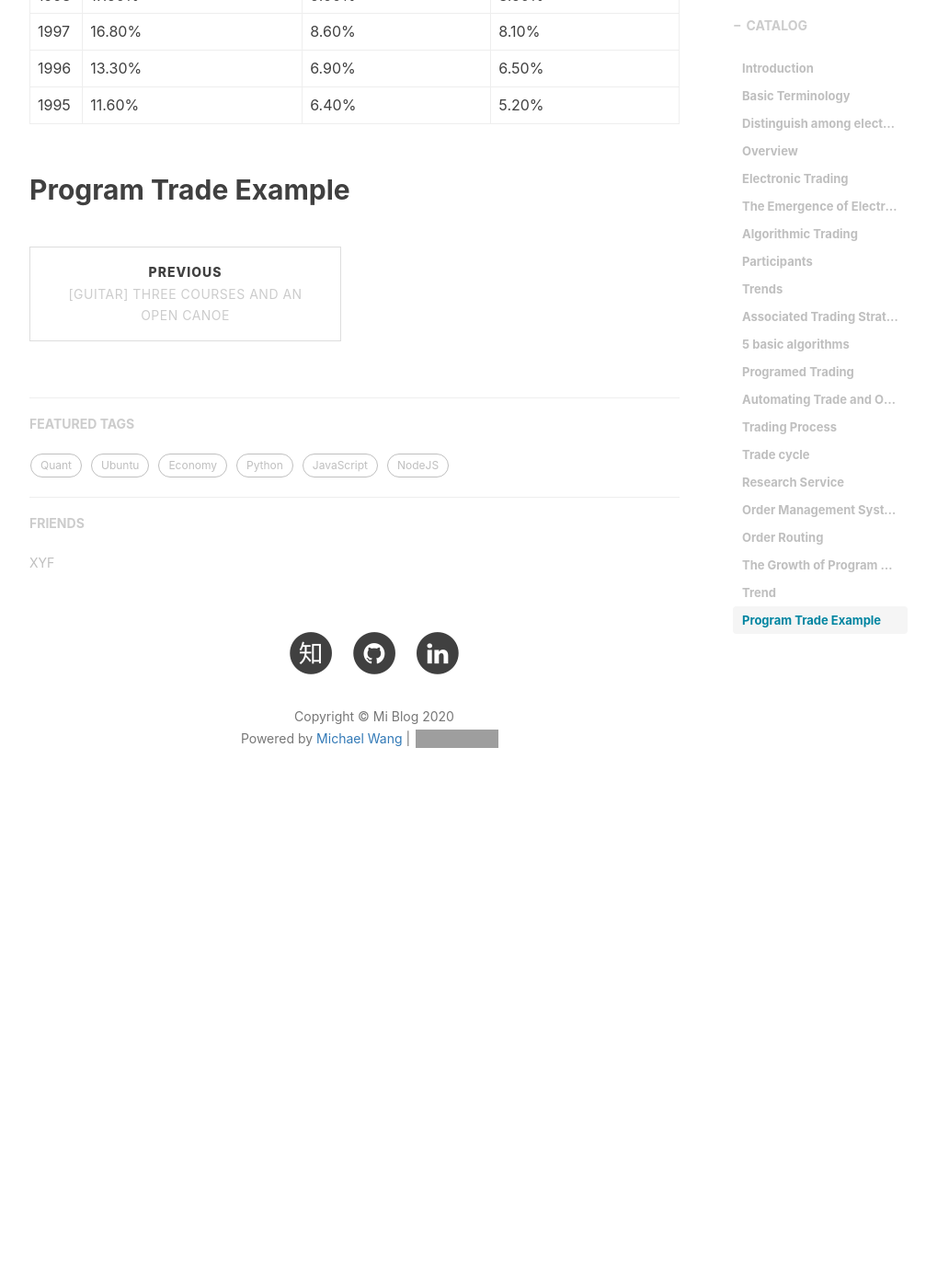
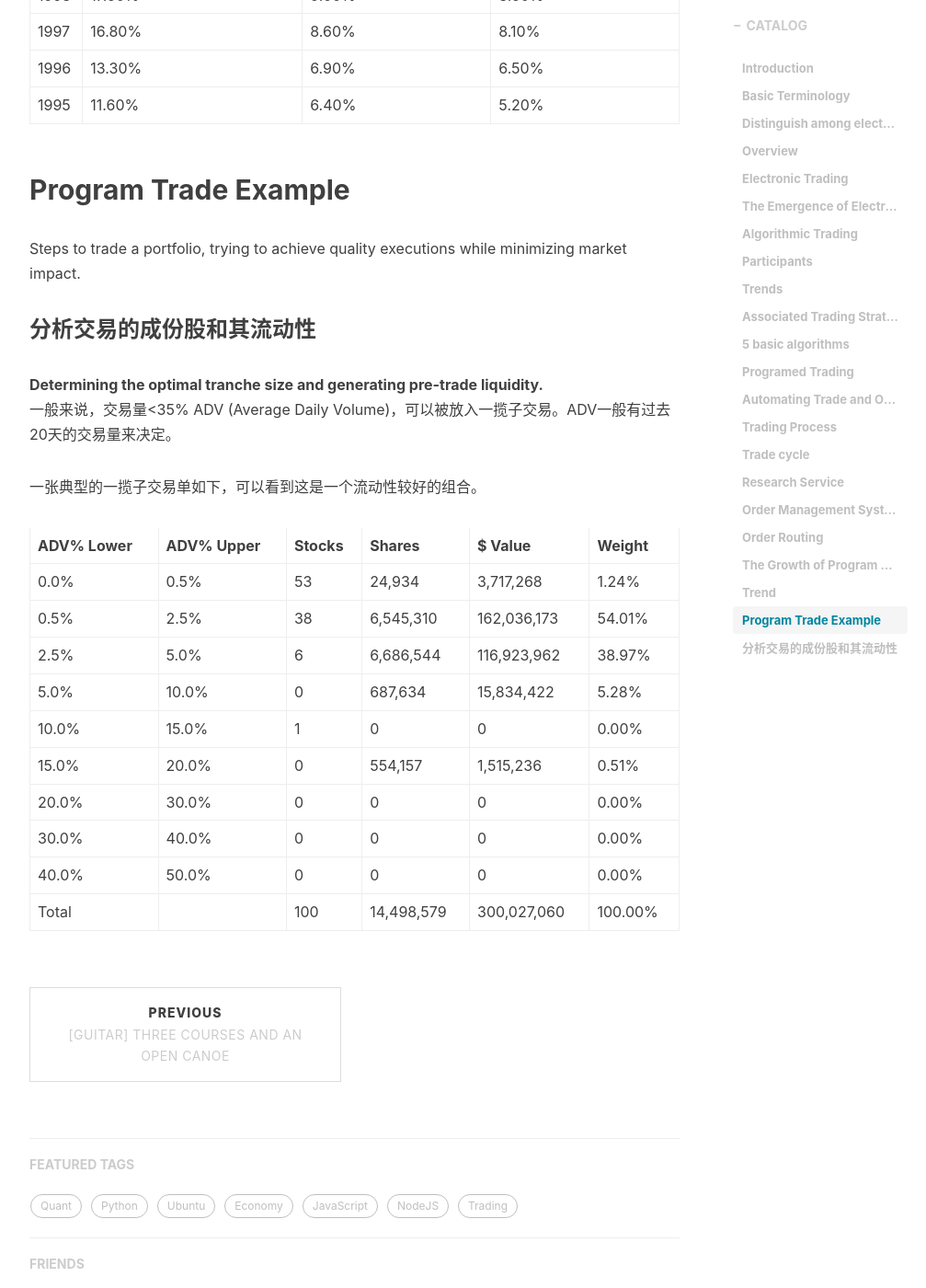
Before and after one commit to Michany/Michany.github.io, a Jekyll site: the page built from _posts/2020-04-12-E-Trading-Complete-Guide.md, in a window 1280 px wide and 1400 px high, scrolled down 5581 px. Shown: the whole window at 92% size, without its empty margins (233-1240 px from the left). Built offline with Jekyll 4.4.1, drawn with Linux system fonts in a browser that asks for light colours; nearby versions of some CDN libraries; comment, search, counter and statistics services are not loaded; before the commit the page ends 6461 px from its top, so only the background shows below that; grey boxes are pictures that could not be loaded.

Commit message:
add post

```diff
--- a/_posts/2020-04-12-E-Trading-Complete-Guide.md
+++ b/_posts/2020-04-12-E-Trading-Complete-Guide.md
@@ -139,3 +139,22 @@
 1995 | 11.60% | 6.40% | 5.20%
 
 ## Program Trade Example
+Steps to trade a portfolio, trying to achieve quality executions while minimizing market impact.
+### 分析交易的成份股和其流动性
+**Determining the optimal tranche size and generating pre-trade liquidity.**
+一般来说，交易量<35% ADV (Average Daily Volume)，可以被放入一揽子交易。ADV一般有过去20天的交易量来决定。
+
+一张典型的一揽子交易单如下，可以看到这是一个流动性较好的组合。
+
+ADV% Lower | ADV% Upper | Stocks | Shares | $   Value | Weight
+-- | -- | -- | -- | -- | -- | -- | -- | -- | --
+0.0% | 0.5% | 53 | 24,934 | 3,717,268 | 1.24%
+0.5% | 2.5% | 38 | 6,545,310 | 162,036,173 | 54.01%
+2.5% | 5.0% | 6 | 6,686,544 | 116,923,962 | 38.97%
+5.0% | 10.0% | 0 | 687,634 | 15,834,422 | 5.28%
+10.0% | 15.0% | 1 | 0 | 0 | 0.00%
+15.0% | 20.0% | 0 | 554,157 | 1,515,236 | 0.51%
+20.0% | 30.0% | 0 | 0 | 0 | 0.00%
+30.0% | 40.0% | 0 | 0 | 0 | 0.00%
+40.0% | 50.0% | 0 | 0 | 0 | 0.00%
+Total || 100 | 14,498,579 | 300,027,060 | 100.00%
```
Also changed, not shown: _posts/2019-04-06-Numba.md (added, +162 -0 lines).
